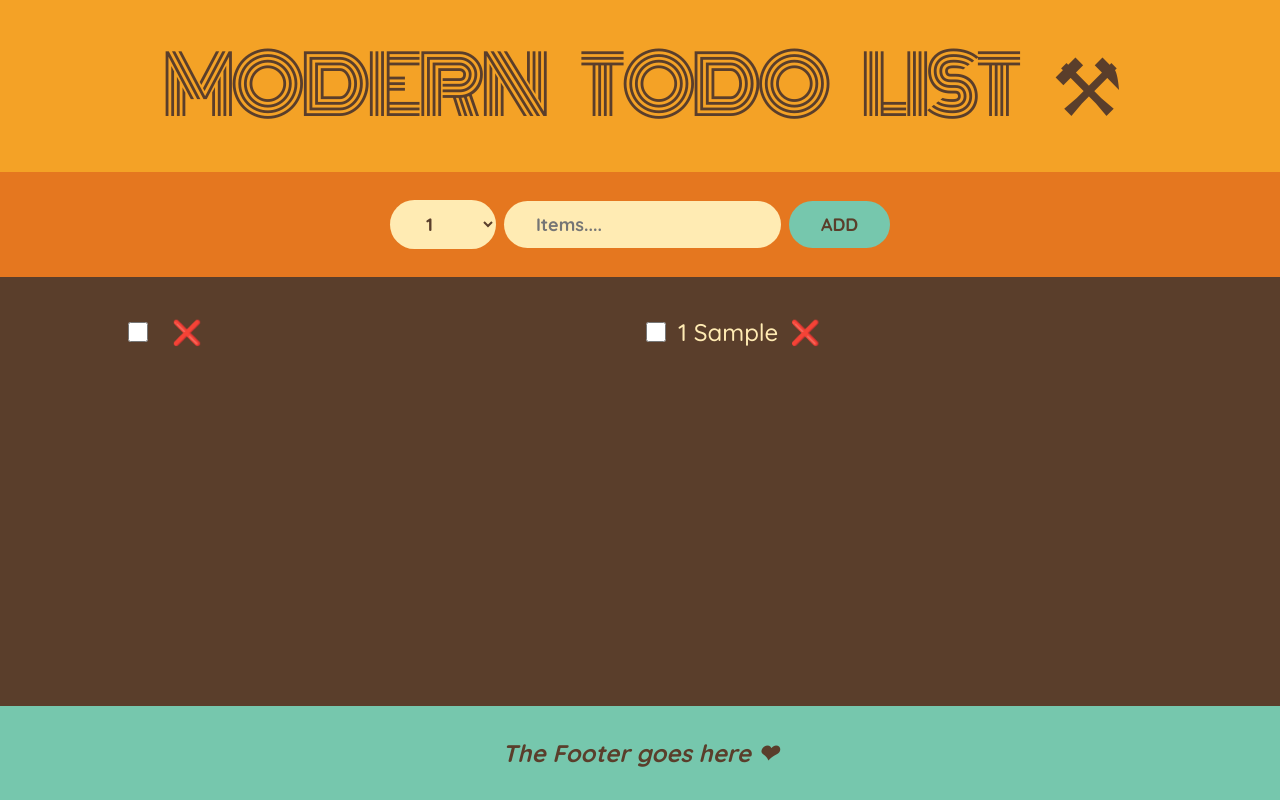
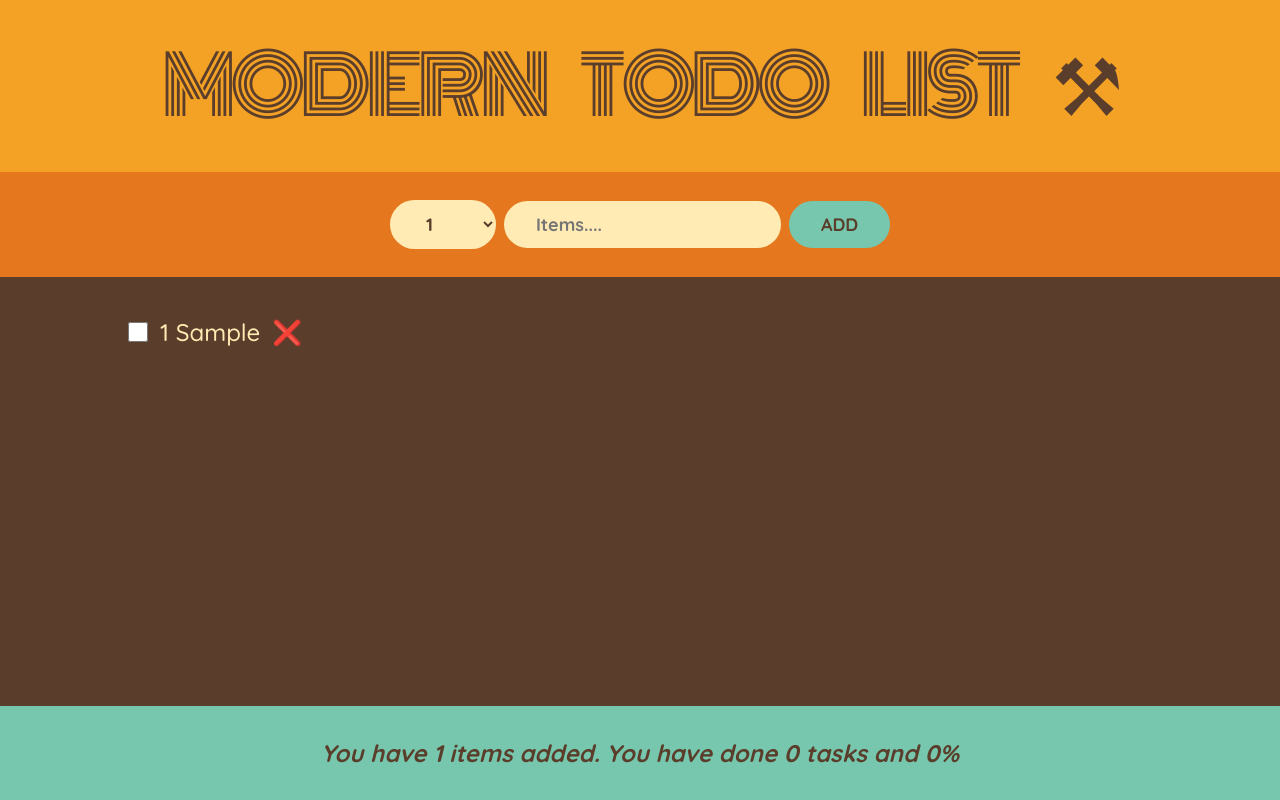
Before and after one commit to faisalkhandev/modernToDoList, a React (Create React App) app: page / in a window 1280 px wide. Both pictures are taken after typing "Sample" into the empty fields and a click on the button "ADD". Built offline with nearby package versions, Linux system fonts and the light colour scheme.

Commit message:
feat: checked and math calulation feat added

```diff
--- a/src/App.js
+++ b/src/App.js
@@ -1,14 +1,14 @@
 import React, { useState } from "react";
 
-const initialItems = [
-  { id: 1, description: "Passports", quantity: 2, packed: false },
-  { id: 2, description: "Socks", quantity: 2, packed: true },
-  { id: 3, description: "Mouse", quantity: 5, packed: true },
-  { id: 4, description: "Laptop", quantity: 6, packed: false },
-];
+// const initialItems = [
+//   { id: 1, description: "Passports", quantity: 2, packed: false },
+//   { id: 2, description: "Socks", quantity: 2, packed: true },
+//   { id: 3, description: "Mouse", quantity: 5, packed: true },
+//   { id: 4, description: "Laptop", quantity: 6, packed: false },
+// ];
 
 const App = () => {
-  const [items, setItems] = useState([initialItems]);
+  const [items, setItems] = useState([]);
 
   function handleAddItems(item) {
     setItems((items) => [...items, item]);
@@ -36,7 +36,7 @@ const App = () => {
         onDeleteItem={handleDeleteItem}
         onCheckItem={handleCheckItem}
       />
-      <Stats />
+      <Stats items={items} />
     </div>
   );
 };
@@ -51,7 +51,6 @@ function Logo() {
 function Form({ onAddItems }) {
   const [description, setDescription] = useState("");
   const [quantity, setQuantity] = useState(1);
-  // const [ase, setAse] = useState([]);
 
   function handleSubmitBtn(e) {
     e.preventDefault();
@@ -135,10 +134,20 @@ function Item({ items, onDeleteItem, onCheckItem }) {
   );
 }
 
-function Stats() {
+function Stats({ items }) {
+  if (!items.length) return <em className="stats"> Add your tasks 🚀🚀</em>;
+
+  const numItems = items.length;
+  const doneItems = items.filter((item) => item.packed).length;
+  const percentage = Math.round((doneItems / numItems) * 100);
+
   return (
     <footer className="stats">
-      <em>The Footer goes here ❤</em>
+      <em>
+        {percentage === 100
+          ? "Done all tasks. Take a 🥛 and 🛌 "
+          : `You have ${numItems} items added. You have done ${doneItems} tasks and ${percentage}%`}
+      </em>
     </footer>
   );
 }
```
